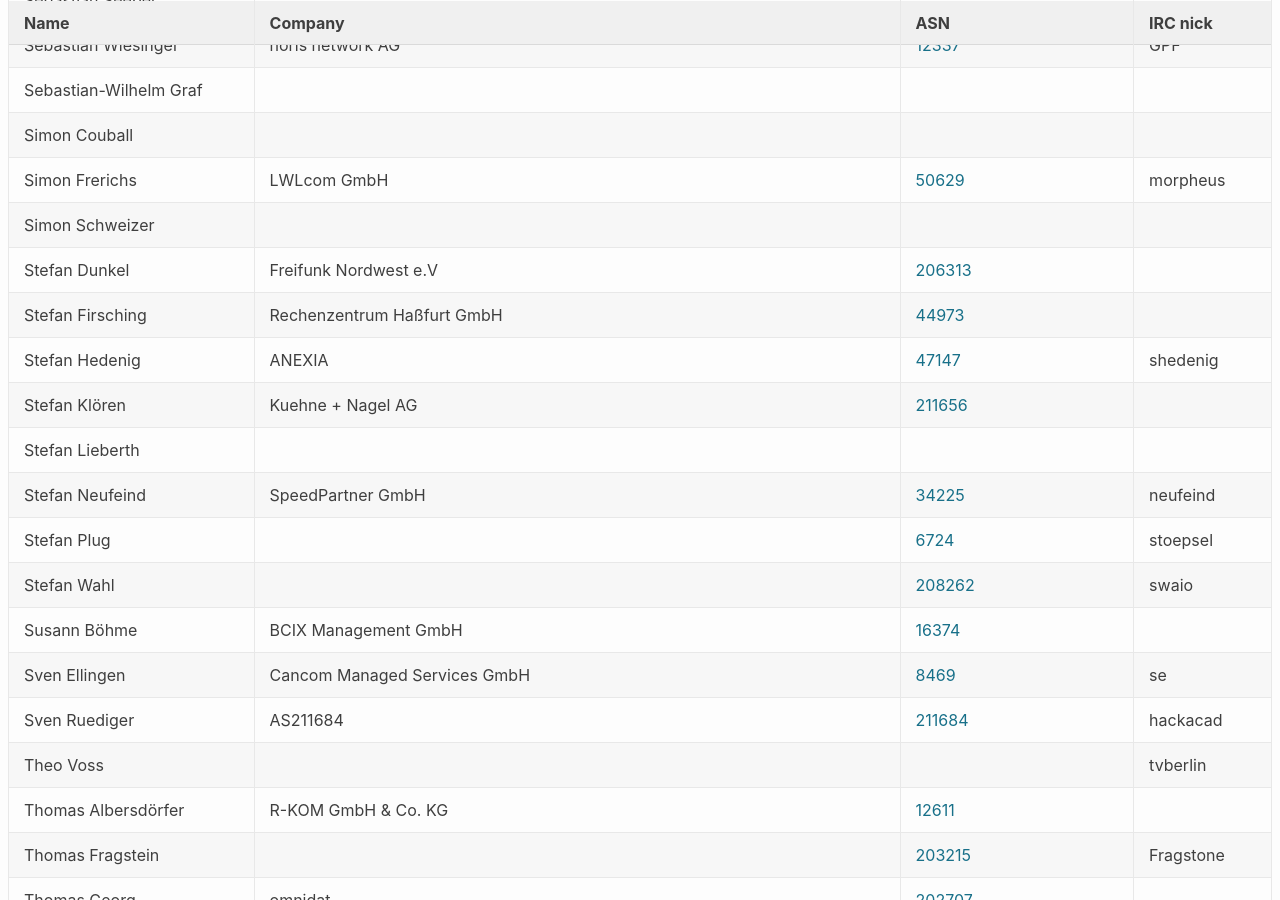
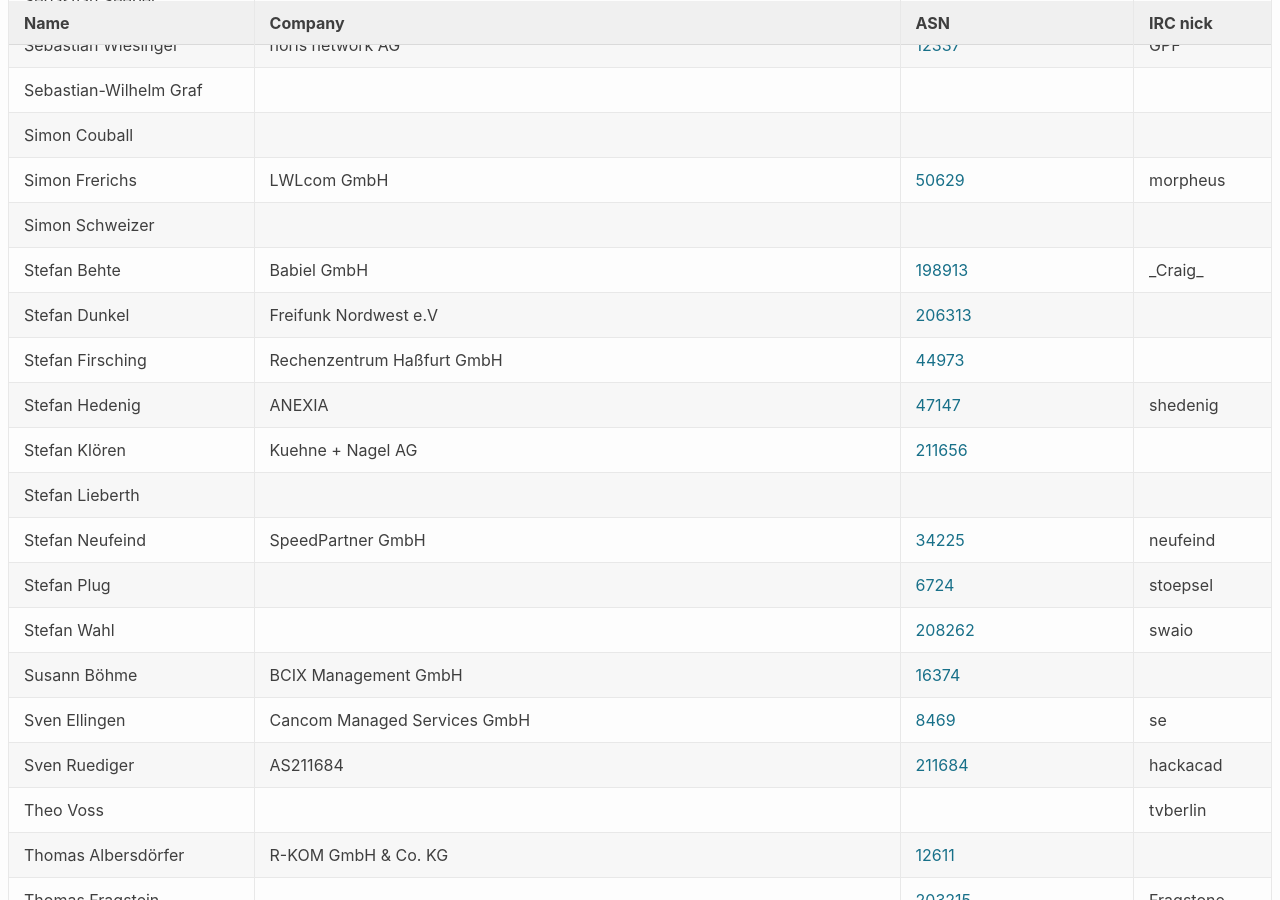
Before and after one commit to denog/pretix-attendeelist, a Jekyll site: the page built from denog13/index.markdown, in a window 1280 px wide and 900 px high, scrolled down 9502 px. Built offline with Jekyll 4.4.1, drawn with Linux system fonts in a browser that asks for light colours.

Commit message:
Latest data: Thu Oct  7 09:12:11 UTC 2021

```diff
--- a/_data/attendees_denog13.json
+++ b/_data/attendees_denog13.json
@@ -1248,6 +1248,12 @@
     "asn": null
   },
   {
+    "name": "Stefan Behte",
+    "company": "Babiel GmbH",
+    "irc": "_Craig_",
+    "asn": "198913"
+  },
+  {
     "name": "Stefan Dunkel",
     "company": "Freifunk Nordwest e.V",
     "irc": null,
```
